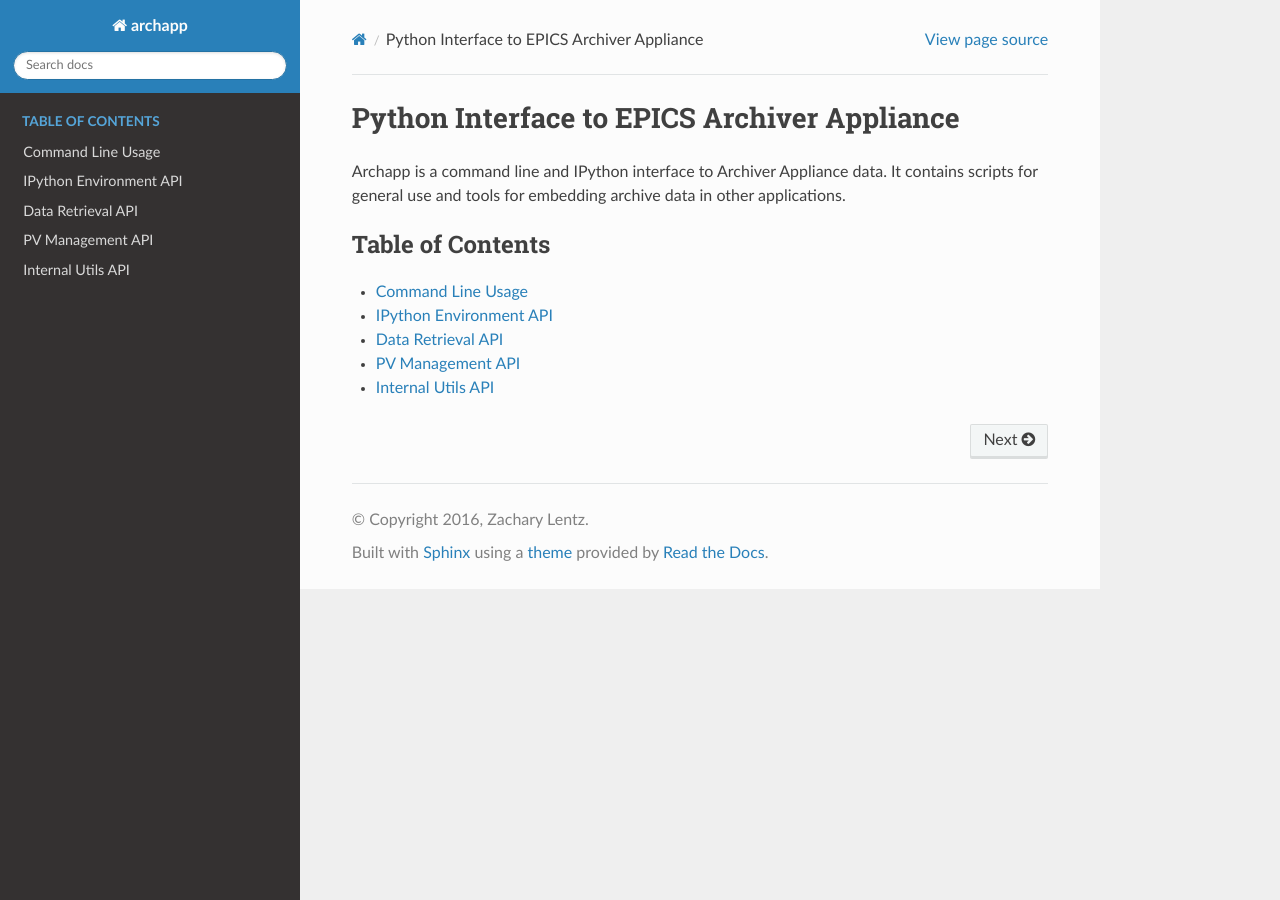
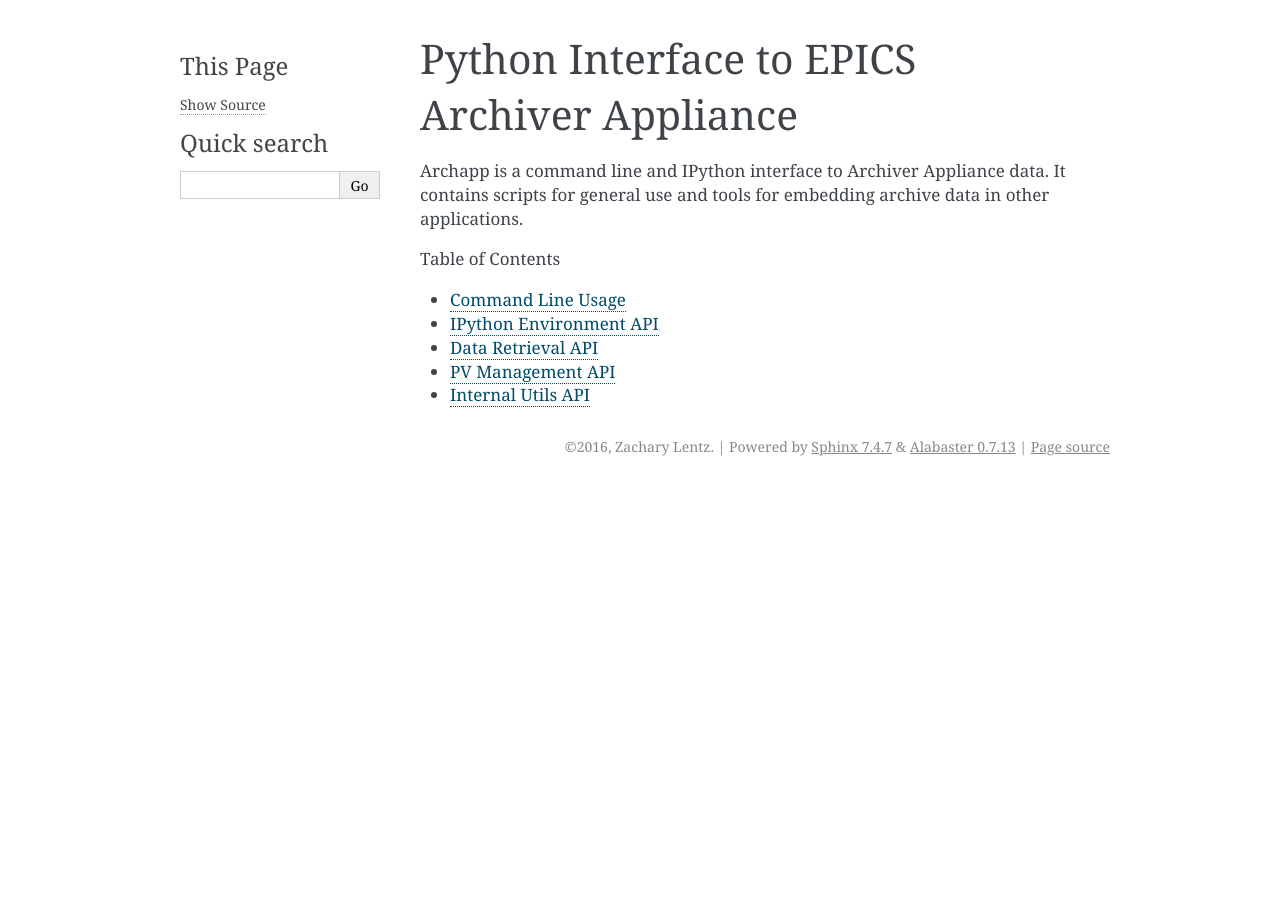
Before and after one commit to pcdshub/archapp, a Sphinx documentation site: the page built from docs/source/index.rst, in a window 1280 px wide. Built offline with Sphinx 7.4.7, drawn with Linux system fonts in a browser that asks for light colours; the version number could not be read and is left out.

Commit message:
updated docs themes - rtd no longer exists and breaks html build

```diff
--- a/docs/source/conf.py
+++ b/docs/source/conf.py
@@ -15,7 +15,7 @@
 import os
 import sys
 import archapp
-import sphinx_rtd_theme
+#import sphinx_rtd_theme
 
 # If extensions (or modules to document with autodoc) are in another directory,
 # add these directories to sys.path here. If the directory is relative to the
@@ -132,7 +132,7 @@ todo_include_todos = False
 # The theme to use for HTML and HTML Help pages.  See the documentation for
 # a list of builtin themes.
 #
-html_theme = 'sphinx_rtd_theme'
+html_theme = 'alabaster'
 
 # Theme options are theme-specific and customize the look and feel of a theme
 # further.  For a list of options available for each theme, see the
```
